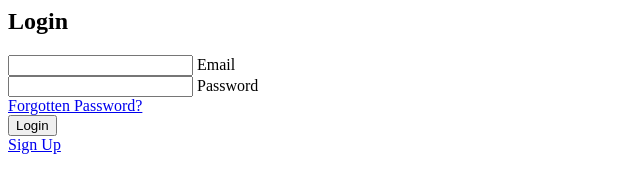
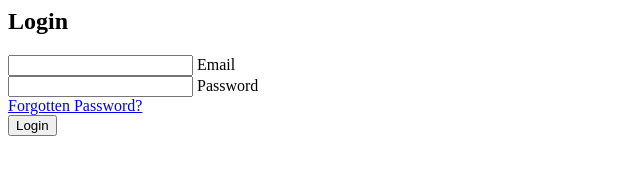
Before and after one commit to XUnlockNetwork-SRLC-Channel/Admin, a plain HTML site: page index.html in a window 1280 px wide. Shown: the full height of the page, 0-640 px from the left. Drawn offline with Linux system fonts and the light colour scheme.

Commit message:
Update index.html

```diff
--- a/index.html
+++ b/index.html
@@ -16,9 +16,7 @@
 			<a href="#">Forgotten Password?</a>
 		</div>
 		<button type="submit" class="login-button">Login</button>
-		<div class="sign-up-link">
-			<a href="#">Sign Up</a>
-		</div>
+
 	</form>
 </div>
 	<span style="--i:0;"></span>
```
